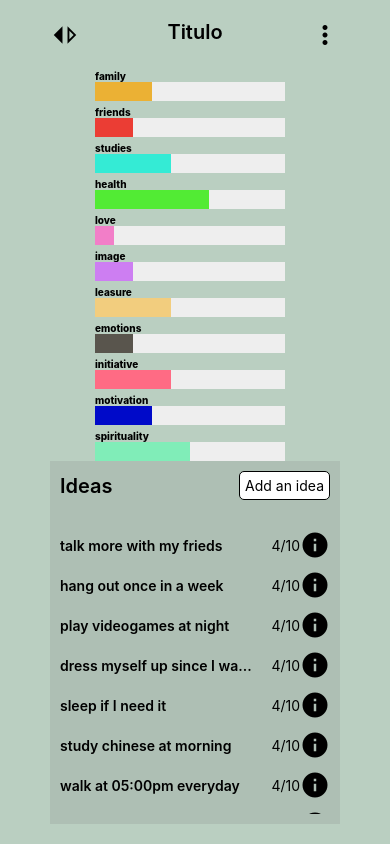
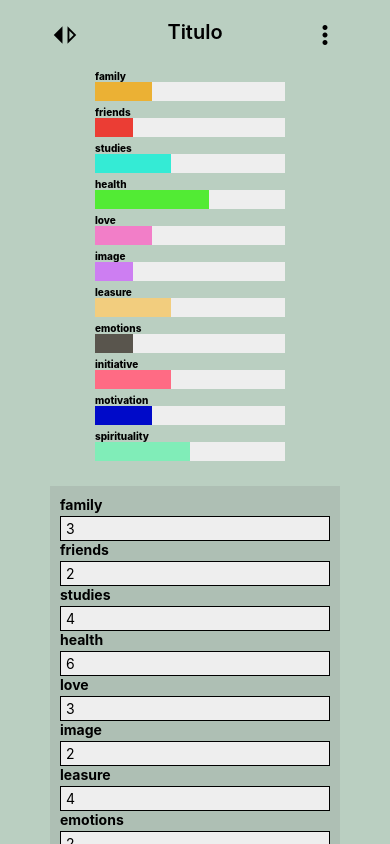
Before and after one commit to ChiniwirisWu/circulo-de-vida, a React Native app: screen / in a window 390 px wide. Built offline with nearby package versions, Linux system fonts and the light colour scheme.

Commit message:
valuation view added

```diff
--- a/App.js
+++ b/App.js
@@ -1,4 +1,5 @@
 import { StatusBar } from 'expo-status-bar';
+import { ScrollView } from 'react-native';
 import { StyleSheet, Text, View, Modal } from 'react-native';
 import Header from './components/header';
 import Graph from './components/graph';
@@ -12,7 +13,7 @@ export default function App() {
     {value: 2, color: "#eb3d34", name: 'friends'},
     {value: 4, color: "#34ebd5", name: 'studies'},
     {value: 6, color: "#52eb34", name: 'health'},
-    {value: 1, color: "#f27ec8", name: 'love'},
+    {value: 3, color: "#f27ec8", name: 'love'},
     {value: 2, color: "#cd7ef2", name: 'image'},
     {value: 4, color: "#f2cd7e", name: 'leasure'},
     {value: 2, color: "#59554d", name: 'emotions'},
@@ -33,12 +34,12 @@ export default function App() {
   ]);
 
   return (
-    <View style={styles.container}>
+    <ScrollView style={styles.container}>
       <Header />
       <Graph domains={domains} />
-      <Content ideas={ideas} />
+      <Content ideas={ideas} domains={domains} />
       <StatusBar style="auto" />
-    </View>
+    </ScrollView>
   );
 }
 
--- a/components/content.js
+++ b/components/content.js
@@ -1,9 +1,9 @@
 import { View, Text, StyleSheet } from "react-native";
 import Ideas from "./ideas";
+import Valuation from "./valuation";
 
 const styles = {
   container: {
-    flex: 1,
     //borderWidth: 1
     backgroundColor: '#eee',
     backgroundColor: "#aebfb4",
@@ -12,8 +12,8 @@ const styles = {
   }
 }
 
-export default function Content({ page=1, domains, ideas }){
-    let content = (page == 1) ? <Ideas content={ideas} /> : <Text>Valuation</Text>
+export default function Content({ page=2, domains, ideas }){
+  let content = (page == 1) ? <Ideas content={ideas} /> : <Valuation domains={domains} />
     return (
       <View style={styles.container}>
         {content}
--- a/components/graph.js
+++ b/components/graph.js
@@ -2,8 +2,8 @@ import { View, StyleSheet, Text, FlatList } from "react-native";
 
 const styles = StyleSheet.create({
   container: {
-    flex: 1.2,
-    marginHorizontal: 'auto'
+    marginHorizontal: 'auto',
+    marginBottom: 20
   },
   graphContainer: {
     marginHorizontal: 'auto',
@@ -47,13 +47,13 @@ function createColorMap(domains){
   return resultArray;
 }
 
-function GraphDraw({domains}){
+function GraphDraw({domains}) {
   const data = createColorMap(domains);
   return (
     <View style={styles.graphContainer}>
       <FlatList
         data={data}
-        renderItem={({item, index})=> (
+        renderItem={({item, index}) => (
           <>
             <Text style={{fontSize: 10, fontWeight: 800}}>{item.name}</Text>
             <FlatList
--- a/components/ideas.js
+++ b/components/ideas.js
@@ -28,7 +28,7 @@ function IdeaItem({title, handler, vote}){
     <View style={[styles.titleAndButtonContainer, {marginBottom: 10}]}>
       <Text style={{fontWeight: 600}}>{title}</Text>
       <View style={styles.titleAndButtonContainer}>
-        <Text>{vote}/10</Text>
+        <Text style={{fontSize:10, fontWeight: 700}}>{vote}/10</Text>
         <ButtonIcon iconName={"info"} />
       </View>
     </View>
--- a/components/reusables.js
+++ b/components/reusables.js
@@ -9,8 +9,8 @@ export function ButtonIcon({ hasBackground=false, iconName=null }){
   )
 }
 
-export function ButtonText({text}){
-  return <Pressable style={{paddingHorizontal: 5, paddingVertical: 5, borderWidth: 1, borderRadius: 5, backgroundColor: "#fff"}}><Text>{text}</Text></Pressable>
+export function ButtonText({text, onPress}){
+  return <Pressable onPress={onPress} style={{paddingHorizontal: 5, paddingVertical: 5, borderWidth: 1, borderRadius: 5, backgroundColor: "#fff"}}><Text>{text}</Text></Pressable>
 }
 
 export function Title({ text="Titulo" }){
--- /dev/null
+++ b/components/valuation.js
@@ -0,0 +1,65 @@
+import { TextInput, Text, View, StyleSheet, FlatList } from "react-native";
+import { ButtonText } from "./reusables";
+import { Formik } from "formik";
+
+const styles = StyleSheet.create({
+  container: {
+  },
+  label: {
+    fontWeight: 700,
+    marginBottom: 3
+  },
+  textInput: {
+    borderWidth: .5,
+    paddingHorizontal: 5,
+    paddingVertical: 3,
+  }
+})
+
+function Field({name, value, onChange}){
+  return (
+    <>
+      <Text style={styles.label}>{name}</Text>
+      <TextInput style={[styles.textInput, {backgroundColor: "#eee"}]} onChangeText={onChange} value={value} />
+    </>
+  )
+}
+
+export default function Valuation({domains}){
+  console.log(domains)
+  return (
+    <View style={styles.container}>
+      <Formik
+        initialValues={{
+          family: domains[0].value,
+          friends: domains[1].value,
+          studies: domains[2].value,
+          health: domains[3].value,
+          love: domains[4].value,
+          image: domains[5].value,
+          leasure: domains[6].value,
+          emotions: domains[7].value,
+          initiative: domains[8].value,
+          motivation: domains[9].value,
+          spirituality: domains[10].value,
+        }}
+        onSubmit={(values, actions)=>{
+          console.log('hi');
+          console.log(values)
+        }}
+      >
+        {(props)=>(
+          <>
+            <View style={{marginBottom: 10}}>
+              <FlatList
+                data={domains}
+                renderItem={({item, index})=> <Field name={item.name} value={props.values[item.name]} onChange={props.handleChange(item.name)} />}
+              />
+            </View>
+            <ButtonText style={{marginTop: 20}} onPress={props.handleSubmit} text={"Save"} />
+          </>
+        )}
+      </Formik>
+    </View>
+  )
+}
```
Also changed, not shown: package.json (+5 -4 lines), 1 other file (tests, documents, lock files or other folders).
